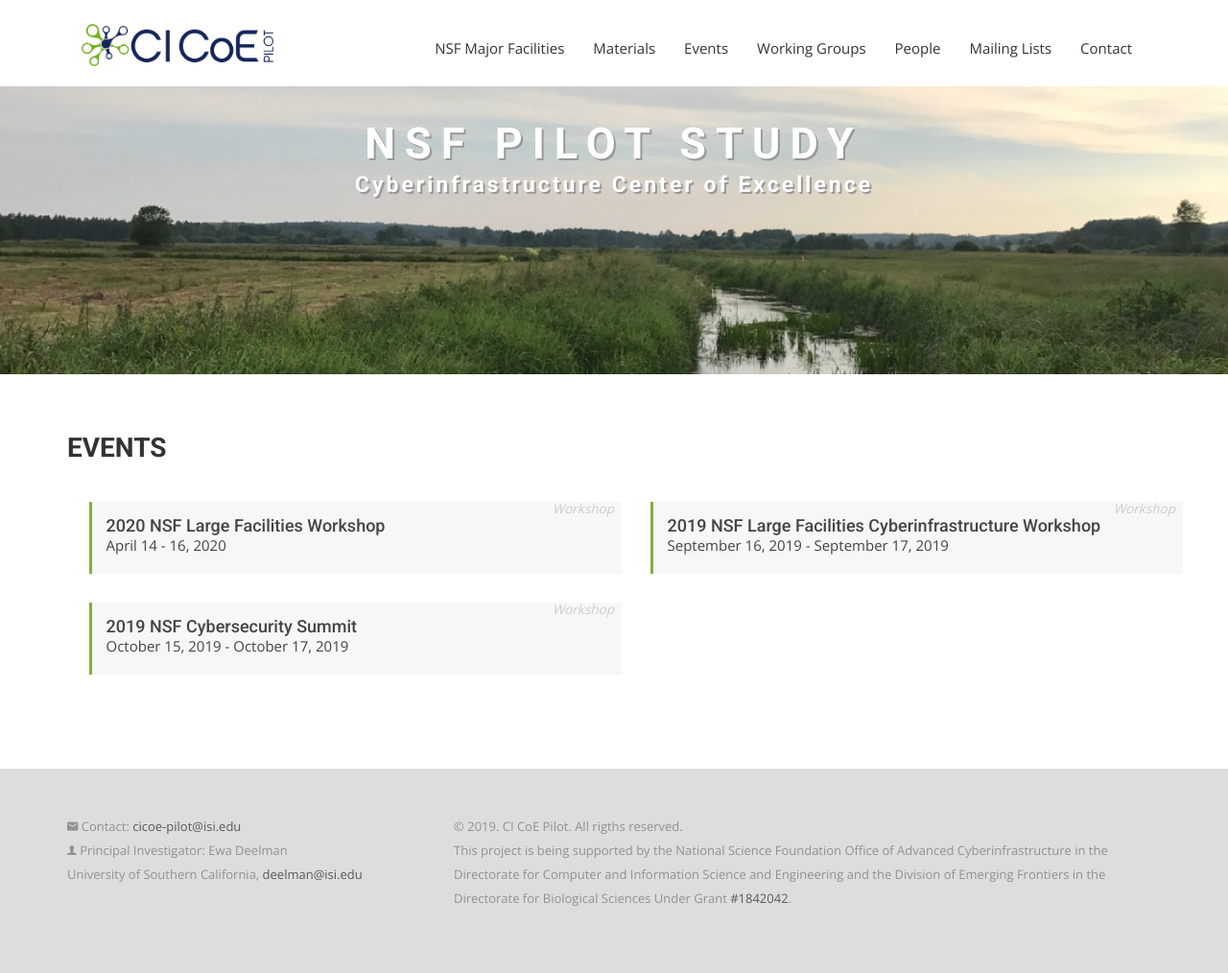
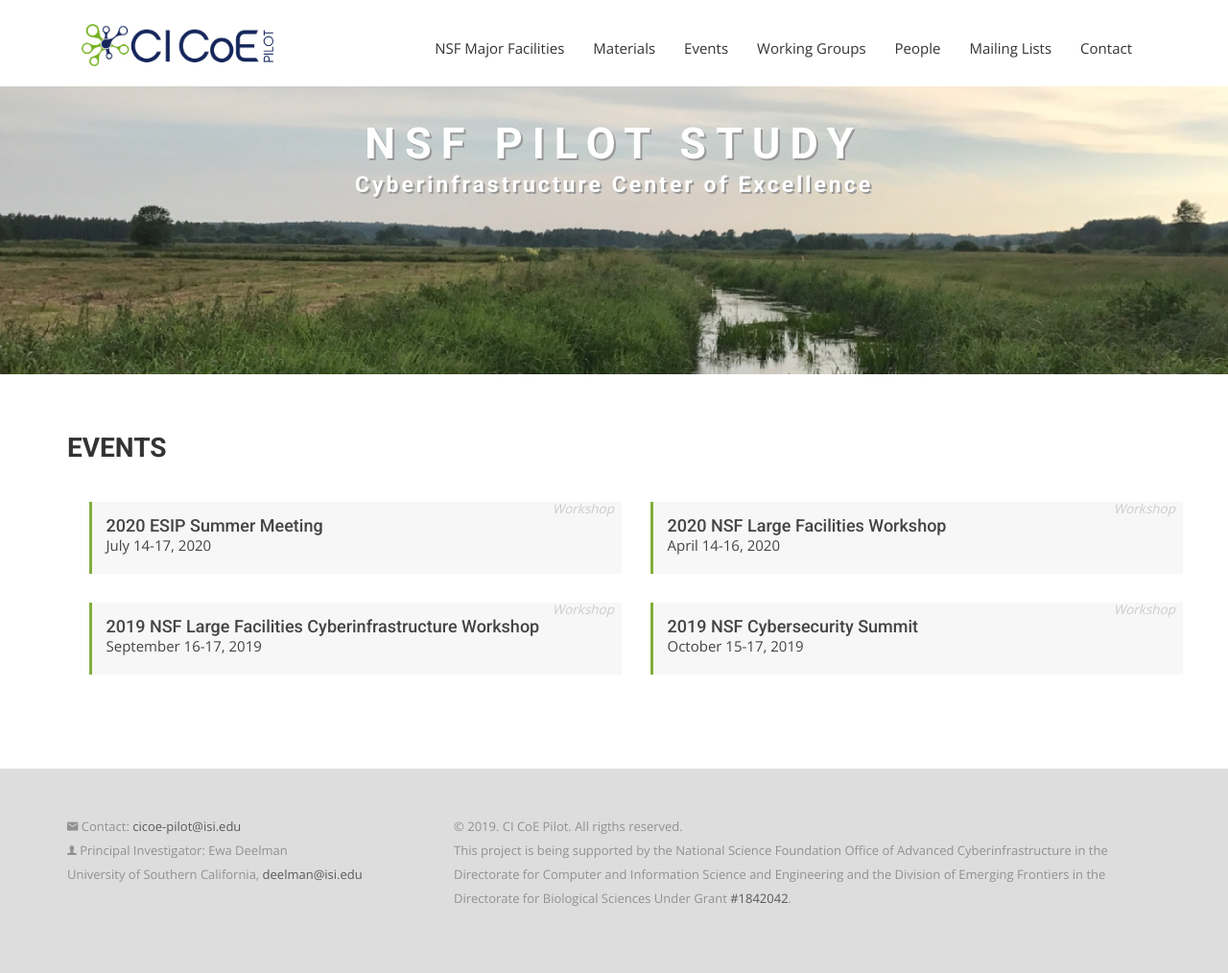
Before and after one commit to cicoe/cicoe.github.io, a Jekyll site: the page built from events.html, in a window 1280 px wide. Shown: the whole page at 96% size. Built offline with Jekyll 4.4.1, drawn with Linux system fonts in a browser that asks for light colours; nearby versions of some CDN libraries; some web fonts are replaced.

Commit message:
Update events.yml

```diff
--- a/_data/events.yml
+++ b/_data/events.yml
@@ -1,7 +1,14 @@
+- title: "2020 ESIP Summer Meeting"
+  website: "https://www.esipfed.org/meetings/upcoming-meetings"
+  category: "Workshop"
+  date: "July 14-17, 2020"
+  venue: "Burlington, VT"
+  description: ""
+
 - title: "2020 NSF Large Facilities Workshop"
   website: "https://www.largefacilitiesworkshop.com"
   category: "Workshop"
-  date: "April 14 - 16, 2020"
+  date: "April 14-16, 2020"
   venue: "Alexandria, VA"
   description: "
   The workshop is a collaborative forum for the National Science Foundation’s Large Facilities and other complex scientific facilities and organizations. Desired outcomes to support NSF’s mission and promote the scientific endeavor include:
@@ -17,7 +24,7 @@
 - title: "2019 NSF Large Facilities Cyberinfrastructure Workshop"
   website: "http://facilitiesci.org/"
   category: "Workshop"
-  date: "September 16, 2019 - September 17, 2019"
+  date: "September 16-17, 2019"
   venue: "Alexandria, CA"
   description: "
   Cyberinfrastructure (CI) is the fabric of modern science. Large collaborations and individual scientists rely on CI to support the entire data lifecycle from data capture and processing to data storage and archiving and finally to data access, visualization, and dissemination. The Large Facilities (LFs), the biggest scientific investments made by the National Science Foundation, are relying on existing CI and building new CI capabilities and solutions to support their scientific communities.
@@ -39,7 +46,7 @@
 - title: "2019 NSF Cybersecurity Summit"
   website: "https://trustedci.org/2019-nsf-cybersecurity-summit"
   category: "Workshop"
-  date: "October 15, 2019 - October 17, 2019"
+  date: "October 15-17, 2019"
   venue: "Catamaran Resort Hotel, San Diego, CA"
   description: "
   <strong>Who:</strong> Attendees will include cybersecurity practitioners, technical leaders, and risk owners from within the NSF Large Facilities and CI Community, as well as key stakeholders and thought leaders from the broader scientific and information security communities.
```
